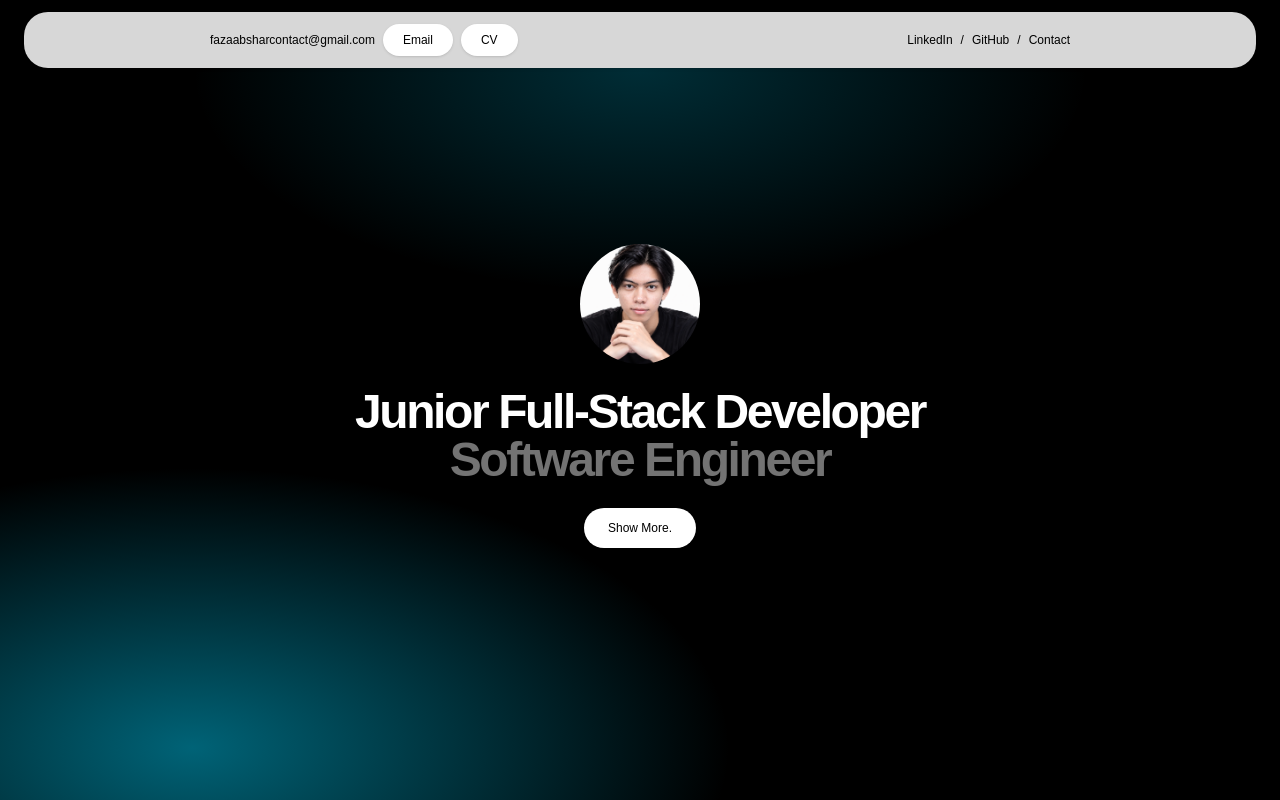
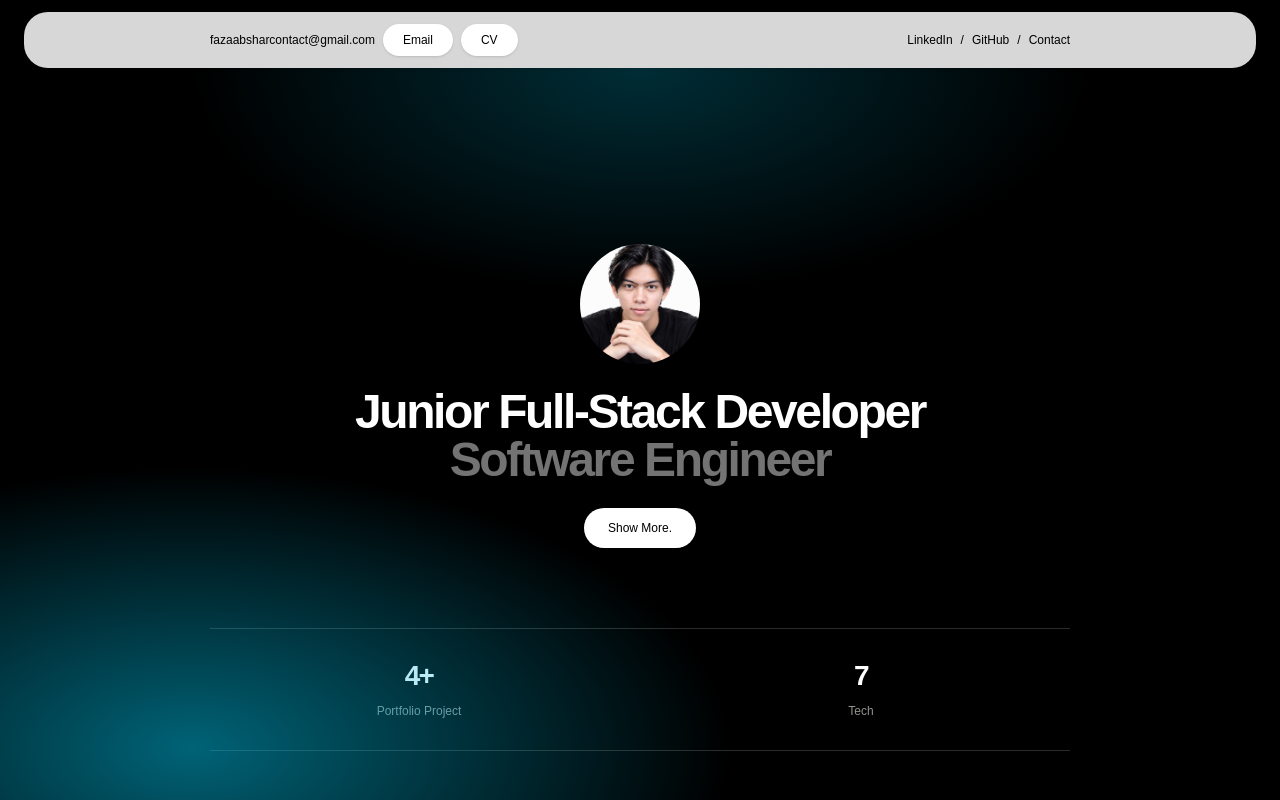
Before and after one commit to fazabsharcontact/PORTFOLIO, a React (Vite) app: page / in a window 1280 px wide. Shown: the top 800 px of the page. Built offline with nearby package versions, Linux system fonts and the light colour scheme.

Commit message:
new layout

```diff
--- a/src/App.jsx
+++ b/src/App.jsx
@@ -68,6 +68,29 @@ function App() {
             >
               Show More.
             </a>
+          </div>
+
+          <div
+            className="grid grid-cols-2 justify-items-center text-center gap-3 border-y border-[#2b2c28] py-7 sm:gap-6"
+            aria-label="Ringkasan"
+          >
+            <div className="grid content-start gap-2">
+              <strong className="text-2xl tracking-[-0.06em] sm:text-[28px]">
+                {profile.projectsCompleted}
+              </strong>
+              <span className="text-xs leading-relaxed text-[#92938d]">
+                Portfolio Project
+              </span>
+            </div>
+
+            <div className="grid content-start gap-2">
+              <strong className="text-2xl tracking-[-0.06em] sm:text-[28px]">
+                {profile.technologies.length}
+              </strong>
+              <span className="text-xs leading-relaxed text-[#92938d]">
+                Tech
+              </span>
+            </div>
           </div>
         </Container>
       </section>
@@ -182,10 +205,14 @@ function App() {
 
        <section
         id="home"
-        className="flex min-h-screen flex-col justify-between py-16 sm:py-24 relative z-30 rounded-b-[3rem] bg-[#efefef]"
+        className="relative z-30 flex min-h-screen flex-col justify-between overflow-hidden rounded-b-[3rem] bg-black py-16 text-white sm:py-24"
       >
+        <div
+          aria-hidden="true"
+          className="pointer-events-none absolute inset-0 bg-[radial-gradient(ellipse_60%_50%_at_85%_80%,rgba(0,180,216,0.25),transparent_70%),radial-gradient(ellipse_50%_40%_at_10%_10%,rgba(0,180,216,0.10),transparent_70%),radial-gradient(ellipse_45%_45%_at_0%_0%,rgba(0,180,216,0.25),transparent_70%)]"
+        />
         <Container>
-          <div className="grid grid-cols-1 items-center gap-8 sm:grid-cols-[1fr_220px] py-20 text-black" id="profile">
+          <div className="grid grid-cols-1 items-center gap-8 sm:grid-cols-[1fr_220px] py-20 text-white" id="profile">
             <div>
               <h1 className="text-4xl font-extrabold tracking-[-0.07em]">
                 {profile.name}
@@ -201,12 +228,12 @@ function App() {
             <img
               src="/profil.png"
               alt={`Foto ${profile.name}`}
-              className="mx-auto aspect-square w-48 border border-[#2b2c28] object-cover sm:w-full"
+              className="mx-auto aspect-square w-48 object-cover sm:w-full"
             />
           </div>
 
           <div
-            className="grid grid-cols-2 justify-items-center text-center text-black gap-3 border-y border-[#2b2c28] py-7 sm:gap-6"
+            className="grid grid-cols-2 justify-items-center text-center gap-3 border-y border-[#2b2c28] py-7 sm:gap-6"
             aria-label="Ringkasan"
           >
             <div className="grid content-start gap-2">
@@ -253,7 +280,7 @@ function App() {
           <p className="mb-3 font-mono text-[11px] tracking-[0.08em] text-[#92938d]">
             OPEN TO OPPORTUNITIES
           </p>
-          <h2 className="text-3xl font-bold tracking-[-0.05em]">
+          <h2 className="text-3xl font-bold tracking-[-0.05em] text-black">
             Contact
           </h2>
           <p className="mt-3 max-w-xl text-sm leading-7 text-[#b2b3ac]">
```
